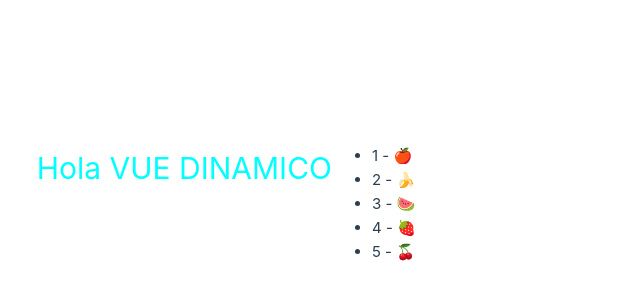
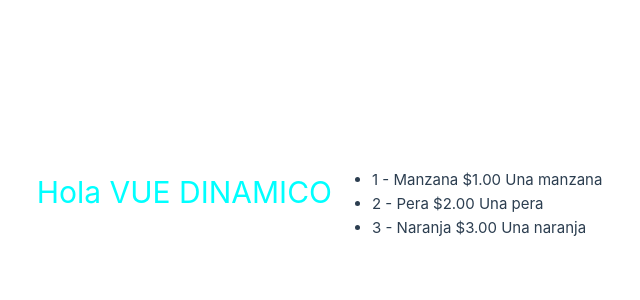
Before and after one commit to SolracNorud/VueJS3_curso, a Vue app in the folder mi-primer-vue/: page / in a window 1280 px wide. Shown: the part 196-496 px from the top of the page, without its empty margins (308-948 px from the left). Built offline with nearby package versions, Linux system fonts and the light colour scheme.

Commit message:
Recorrer array de objetos con For

```diff
--- a/mi-primer-vue/src/App.vue
+++ b/mi-primer-vue/src/App.vue
@@ -1,12 +1,31 @@
 <script setup>
 const name = 'Vue Dinamico'
-const arrayFrutas = ["🍎", "🍌", "🍉", "🍓", "🍒"];
+const arrayFrutas = [
+        {
+            name: "Manzana",
+            price: "$1.00",
+            description: "Una manzana",
+        },
+        {
+            name: "Pera",
+            price: "$2.00",
+            description: "Una pera",
+        },
+        {
+            name: "Naranja",
+            price: "$3.00",
+            description: "Una naranja",
+        },
+    ];
 </script>
 
 <template>
   <h1> Hola {{ name.toUpperCase() }}</h1>
   <ul>
-    <li v-for="(fruta, index) in arrayFrutas" :key="index">{{ index + 1 }} - {{ fruta }} </li>
+    <li v-for="(fruta, index) in arrayFrutas"
+      :key="fruta.name">
+      {{ index + 1 }} - {{ fruta.name }}  {{ fruta.price }}   {{ fruta.description }}
+    </li>
   </ul>
 </template>
 
```
